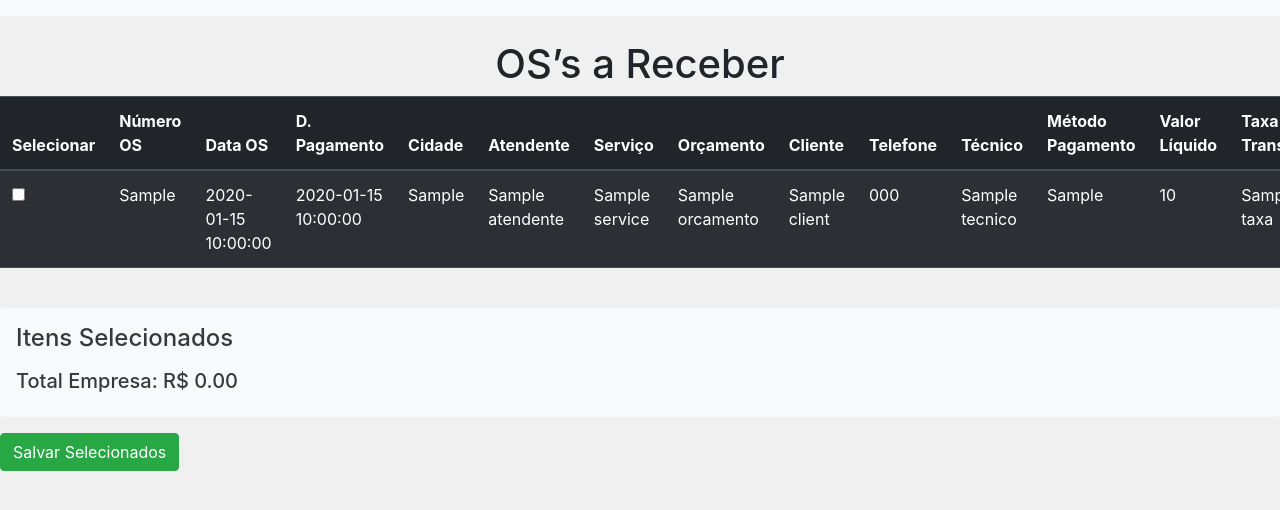
After one commit to VenancioHunter/financeirodoutorvazamentos, a Flask app: template templates/transacao_pendente.html in a window 1280 px wide. The commit adds this page. Shown: the top 510 px of the page. Run offline with Flask 3, Linux system fonts and the light colour scheme; the template is opened without the code that fills it: most values are stand-ins (such as "Sample title", 1, 10 or a date in 2020); some libraries are stand-ins or nearby versions.

Commit message:
Atualização Lista Pendentes

```diff
--- a/app.py
+++ b/app.py
@@ -5,6 +5,7 @@ from operator import itemgetter
 from collections import defaultdict
 from datetime import datetime
 from core.lancamento.class_financeiro import Financeiro
+from core.tecnico.class_tecnico import Tecnico
 app = Flask(__name__)
 app.secret_key = 'secret'
 
@@ -385,5 +386,93 @@ def delete_transaction_programada(id):
         print(f"Erro ao deletar transação: {e}")
         return jsonify({'error': 'Erro ao cancelar a transação'}), 500
 
+@app.route('/transacao_pendente', methods=['GET', 'POST'])
+@check_roles(['admin'])
+def transacao_pendente():
+    if 'user' not in session:
+        return redirect(url_for('login'))
+
+    pendentes = {}
+    data = db.child("financeiro").child("transactions_pendentes").get().val() or {}
+
+    for ano, meses in data.items():
+        for mes, dias in meses.items():
+            for dia, transacoes in dias.items():
+                for pendente_id, pendente in transacoes.items():
+                    pendentes[pendente_id] = {
+                        **pendente,
+                        "ano": ano,
+                        "mes": mes,
+                        "dia": dia,
+                        "id": pendente_id
+                    }
+    return render_template('transacao_pendente.html', pendentes=pendentes)
+
+
+@app.route('/post_transacao_pendente', methods=['POST', 'GET'])
+def post_transacao_pendente():
+
+    dados = request.get_json()
+    total_empresa = dados.get("total_empresa")
+    itens = dados.get("itens", [])
+
+    user = session['name']
+    id_origem = itens[0]['tecnico_id']
+
+    origem = itens[0]['tecnico_nome']
+
+    type = "c"
+    date = itens[0]['date_payment']
+    amount = "{:.2f}".format(total_empresa, 2)
+
+    category = "Serviço"
+    #especie_method = request.form.get('especie').title()
+    especie = f'Remessa PIX'
+    destinatario = "Central Vazamentos"
+
+    lista_os = [item['numero_os'] for item in itens]
+    lista_numeros_os = ", ".join(lista_os)
+    #taxa = request.form.get('taxa')
+    description = f'Pagamento referente às OSs: {lista_numeros_os}.'
+
+    Financeiro.post_transaction_credito_tecnico(date=date, type=type, amount=amount, category=category, description=description, especie=especie, destinatario=destinatario, user=user, origem=origem, id_origem=id_origem)
+
+    id_transaction = itens[0]['id_transaction']
+    try:
+        date = datetime.strptime(date, '%Y-%m-%d')
+    except ValueError:
+            return "Formato de data inválido."
+
+    year = str(date.year)
+    month = f"{date.month:02d}"
+    day = f"{date.day:02d}"
+
+
+    for item in itens:
+        get_service_pedente = db.child("financeiro").child("transactions_pendentes").child(year).child(month).child(day).child(item['id_transaction']).get().val()
+        db.child("financeiro").child("transactions_confirmadas").child(year).child(month).child(day).push(get_service_pedente)
+        db.child("financeiro").child("transactions_pendentes").child(year).child(month).child(day).child(item['id_transaction']).remove()
+
+
+    '''
+    if taxa != "0.00":
+
+        porcentagem = Tecnico.get_percentagem_tecnico(id_origem)
+
+        porcentagem_empresa = 100 - float(porcentagem)
+
+        participacao_taxa_empresa = "{:.2f}".format((float(taxa) * porcentagem_empresa) / 100)
+        print(porcentagem)
+        print(participacao_taxa_empresa)
+
+        type = "d"
+        category = "financeiro"
+        especie = f'Taxa - {especie_method}'
+
+        Financeiro.post_transaction_credito_tecnico(date=date, type=type, amount=participacao_taxa_empresa, category=category, description=description, especie=especie, destinatario="", user=user, origem=origem, id_origem=id_origem)
+    '''
+
+    return redirect(url_for('transacao_pendente'))
+
 if __name__ == '__main__':
-    app.run(debug=True, port=5039)
+    app.run(debug=True, port=5038)
--- a/templates/lancamentos.html
+++ b/templates/lancamentos.html
@@ -70,7 +70,7 @@
                 <th>Categoria</th>
                 <th>Espécie</th>
                 <th>Destinatário</th>
-                <!--<th>Descrição</th>-->
+                <th>Descrição</th>
                 <th>Tipo</th>
                 <th>Valor (R$)</th>
                 <th></th>
--- /dev/null
+++ b/templates/transacao_pendente.html
@@ -0,0 +1,300 @@
+<!-- templates/layout.html -->
+<!DOCTYPE html>
+<html lang="pt-br">
+  <head>
+    <meta charset="UTF-8" />
+    <meta name="viewport" content="width=device-width, initial-scale=1.0" />
+    <title>{% block title %}Flask App{% endblock %}</title>
+    <!--<link rel="stylesheet" href="{{ url_for('static', filename='style.css') }}"> -->
+    <link
+      href="https://cdn.jsdelivr.net/npm/bootstrap@5.3.3/dist/css/bootstrap.min.css"
+      rel="stylesheet"
+      integrity="sha384-QWTKZyjpPEjISv5WaRU9OFeRpok6YctnYmDr5pNlyT2bRjXh0JMhjY6hW+ALEwIH"
+      crossorigin="anonymous"
+    />
+    <link
+      href="https://stackpath.bootstrapcdn.com/bootstrap/4.5.2/css/bootstrap.min.css"
+      rel="stylesheet"
+    />
+
+    <style>
+      body {
+        background-image: linear-gradient(
+          to right,
+          rgb(240, 240, 240, 1),
+          rgb(240, 240, 240, 1)
+        );
+      }
+    </style>
+    <link href="../static/css/popup.css" rel="stylesheet" />
+  </head>
+
+  <body>
+    <!-- Navbar -->
+    <nav class="navbar navbar-expand-lg navbar-light bg-light">
+      <div class="container-fluid">
+        {% if session.get('user') %} {% set user_role = session.get('role') %}
+        {% if user_role == 'user' %}
+        <a class="navbar-brand" href="">Central Vazamentos</a>
+        {% endif %} {% if user_role == 'admin' %}
+        <a class="navbar-brand" href="/">Central Vazamentos</a>
+        {% endif %} {% if user_role == 'tecnico' %}
+        <a class="navbar-brand" href="">Central Vazamentos</a>
+        {% endif %}
+        <button
+          class="navbar-toggler"
+          type="button"
+          data-bs-toggle="collapse"
+          data-bs-target="#navbarNav"
+          aria-controls="navbarNav"
+          aria-expanded="false"
+          aria-label="Toggle navigation"
+        >
+          <span class="navbar-toggler-icon"></span>
+        </button>
+        <div class="collapse navbar-collapse" id="navbarNav">
+          <ul class="navbar-nav">
+            {% if user_role == 'user' %}
+            <li class="nav-item">
+              <a class="nav-link" href="">Início</a>
+            </li>
+            {% endif %} {% if user_role == 'admin' %}
+            <li class="nav-item" hidden>
+              <a class="nav-link" href="">Usuários</a>
+            </li>
+            <li class="nav-item" hidden>
+              <a class="nav-link" href="">Adicionar Serviço</a>
+            </li>
+            <li class="nav-item" hidden>
+              <a class="nav-link" href="">Adicionar Cidade</a>
+            </li>
+            <li class="nav-item" hidden>
+              <a class="nav-link" href="">Vincular</a>
+            </li>
+            <li class="nav-item" hidden>
+              <a class="nav-link" href="">Consultar Atendimentos</a>
+            </li>
+            {% endif %} {% if user_role == 'tecnico' %}
+            <li class="nav-item">
+              <a class="nav-link" href="">Início</a>
+            </li>
+            {% endif %}
+
+            <li class="nav-item">
+              <a class="nav-link" href="{{ url_for('logout') }}">Sair</a>
+            </li>
+          </ul>
+        </div>
+        {% endif %}
+      </div>
+    </nav>
+
+    <div class="mt-4">
+      <div class="container mt-4">
+        <h1 style="text-align: center">OS’s a Receber</h1>
+      </div>
+
+      <div class="table-responsive" style="max-height: 70vh; overflow-y: auto">
+        <table class="table table-dark table-striped">
+          <thead style="position: sticky; top: 0; z-index: 2">
+            <tr>
+              <th>Selecionar</th>
+              <th>Número OS</th>
+              <!--<th>ID</th>-->
+              <th>Data OS</th>
+              <th>D. Pagamento</th>
+              <th>Cidade</th>
+              <th>Atendente</th>
+              <th>Serviço</th>
+              <th>Orçamento</th>
+              <th>Cliente</th>
+              <th>Telefone</th>
+              <th>Técnico</th>
+              <th>Método Pagamento</th>
+              <th>Valor Líquido</th>
+              <th>Taxa Transação</th>
+              <th>Outros Custos</th>
+              <th>Observação</th>
+              <th>Valor Técnico</th>
+              <th>Valor Empreza</th>
+            </tr>
+          </thead>
+          <tbody>
+            {% for id, p in pendentes.items() %}
+            <tr>
+              <td>
+                <input
+                  type="checkbox"
+                  class="select-item"
+                  data-numero-os="{{ p.numero_os }}"
+                  data-id="{{ p.id_os }}"
+                  data-id-tecnico="{{ p.tecnico_id }}"
+                  data-nome-tecnico="{{ p.tecnico }}"
+                  data-date-os="{{ p.date_os }}"
+                  data-date-payment="{{ p.date_payment }}"
+                  data-id-transaction="{{ id }}"
+                  data-cidade="{{ p.city_os }}"
+                  data-cliente="{{ p.client }}"
+                  data-valor="{{ p.valor_empresa }}"
+                />
+              </td>
+              <td>{{ p.numero_os }}</td>
+              <!--<td>{{ p.id_os }}</td>-->
+              <td>{{ p.date_os }}</td>
+              <td>{{ p.date_payment }}</td>
+              <td>{{ p.city_os }}</td>
+              <td>{{ p.atendente }}</td>
+              <td>{{ p.service }}</td>
+              <td>{{ p.orcamento }}</td>
+              <td>{{ p.client }}</td>
+              <td>{{ p.client_phone }}</td>
+              <td>{{ p.tecnico }}</td>
+              <td>{{ p.metodo_pagamento }}</td>
+              <td>{{ p.valor_liquido }}</td>
+              <td>{{ p.taxa }}</td>
+              <td>{{ p.outros_custos_service }}</td>
+              <td>{{ p.observacoes_service }}</td>
+              <td>{{ p.valor_tecnico }}</td>
+              <td>{{ p.valor_empresa }}</td>
+            </tr>
+            {% endfor %}
+          </tbody>
+        </table>
+      </div>
+    </div>
+
+    <!-- Lista de Selecionados -->
+    <div id="selecionados" class="mt-4 p-3 bg-light text-dark rounded">
+      <h4>Itens Selecionados</h4>
+      <ul id="lista-selecionados"></ul>
+      <h5>Total Empresa: R$ <span id="total-empresa">0.00</span></h5>
+    </div>
+
+    <div>
+      <button id="btnSalvar" class="btn btn-success mt-3">
+        Salvar Selecionados
+      </button>
+    </div>
+
+    <script>
+      const checkboxes = document.querySelectorAll(".select-item");
+      const lista = document.getElementById("lista-selecionados");
+      const totalSpan = document.getElementById("total-empresa");
+      let total = 0;
+      let selecionados = [];
+
+      // *** VARIÁVEIS ADICIONADAS PARA A REGRA ***
+      let activeTecnicoId = null;
+      let activeDateOsPayment = null;
+      // ******************************************
+
+      checkboxes.forEach((chk) => {
+        chk.addEventListener("change", function () {
+          const valor = parseFloat(this.dataset.valor);
+          const item = {
+            id: this.dataset.id,
+            numero_os: this.dataset.numeroOs,
+            cliente: this.dataset.cliente,
+            cidade: this.dataset.cidade,
+            valor: valor,
+            date_os: this.dataset.dateOs,
+            date_payment: this.dataset.datePayment,
+            id_transaction: this.dataset.idTransaction,
+            tecnico_id: this.dataset.idTecnico, // disponível para verificação
+            tecnico_nome: this.dataset.nomeTecnico, // disponível para verificação
+          };
+
+          if (this.checked) {
+            // Se for a primeira seleção, define os "actives"
+            if (!activeTecnicoId && !activeDateOsPayment) {
+              activeTecnicoId = item.tecnico_id;
+              activeDateOsPayment = item.date_payment;
+            } else {
+              // Se já existe uma seleção ativa, valida se bate com a atual
+              if (
+                item.tecnico_id !== activeTecnicoId ||
+                item.date_payment !== activeDateOsPayment
+              ) {
+                // Não permite selecionar; desmarca e avisa (ou apenas desmarca se preferir sem alerta)
+                this.checked = false;
+                alert(
+                  "Só é possível selecionar OS do mesmo técnico e da mesma data."
+                );
+                return;
+              }
+            }
+
+            selecionados.push(item);
+
+            // adiciona item na lista
+            const li = document.createElement("li");
+            li.textContent = `OS: ${item.numero_os} | Cliente: ${
+              item.cliente
+            } | Cidade: ${item.cidade} | Valor Empresa: R$ ${valor.toFixed(2)}`;
+            li.setAttribute("data-id", item.id);
+            lista.appendChild(li);
+
+            total += valor;
+          } else {
+            // remove da lista visual
+            const li = lista.querySelector(`li[data-id="${this.dataset.id}"]`);
+            if (li) lista.removeChild(li);
+
+            // remove do array
+            selecionados = selecionados.filter((i) => i.id !== this.dataset.id);
+
+            total -= valor;
+
+            // Se não há mais selecionados, resetar a "regra" para permitir nova seleção livre
+            if (selecionados.length === 0) {
+              activeTecnicoId = null;
+              activeDateOsPayment = null;
+            }
+          }
+
+          totalSpan.textContent = total.toFixed(2);
+        });
+      });
+
+      // Enviar para o Flask
+      document
+        .getElementById("btnSalvar")
+        .addEventListener("click", function () {
+          fetch("/post_transacao_pendente", {
+            method: "POST",
+            headers: {
+              "Content-Type": "application/json",
+            },
+            body: JSON.stringify({
+              total_empresa: total,
+              itens: selecionados,
+            }),
+          })
+            .then((response) => response.json())
+            .then((data) => {
+              alert("Itens salvos com sucesso!");
+              console.log(data);
+            })
+            .catch((error) => {
+              console.error("Erro:", error);
+            });
+        });
+    </script>
+
+    <script
+      src="https://cdn.jsdelivr.net/npm/bootstrap@5.3.3/dist/js/bootstrap.bundle.min.js"
+      integrity="sha384-YvpcrYf0tY3lHB60NNkmXc5s9fDVZLESaAA55NDzOxhy9GkcIdslK1eN7N6jIeHz"
+      crossorigin="anonymous"
+    ></script>
+    <script
+      src="https://cdn.jsdelivr.net/npm/@popperjs/core@2.11.8/dist/umd/popper.min.js"
+      integrity="sha384-I7E8VVD/ismYTF4hNIPjVp/Zjvgyol6VFvRkX/vR+Vc4jQkC+hVqc2pM8ODewa9r"
+      crossorigin="anonymous"
+    ></script>
+    <script
+      src="https://cdn.jsdelivr.net/npm/bootstrap@5.3.3/dist/js/bootstrap.min.js"
+      integrity="sha384-0pUGZvbkm6XF6gxjEnlmuGrJXVbNuzT9qBBavbLwCsOGabYfZo0T0to5eqruptLy"
+      crossorigin="anonymous"
+    ></script>
+  </body>
+</html>
```
Also changed, not shown: core/tecnico/class_tecnico.py (added, +10 -0 lines), templates/index.html (+29 -9 lines).
